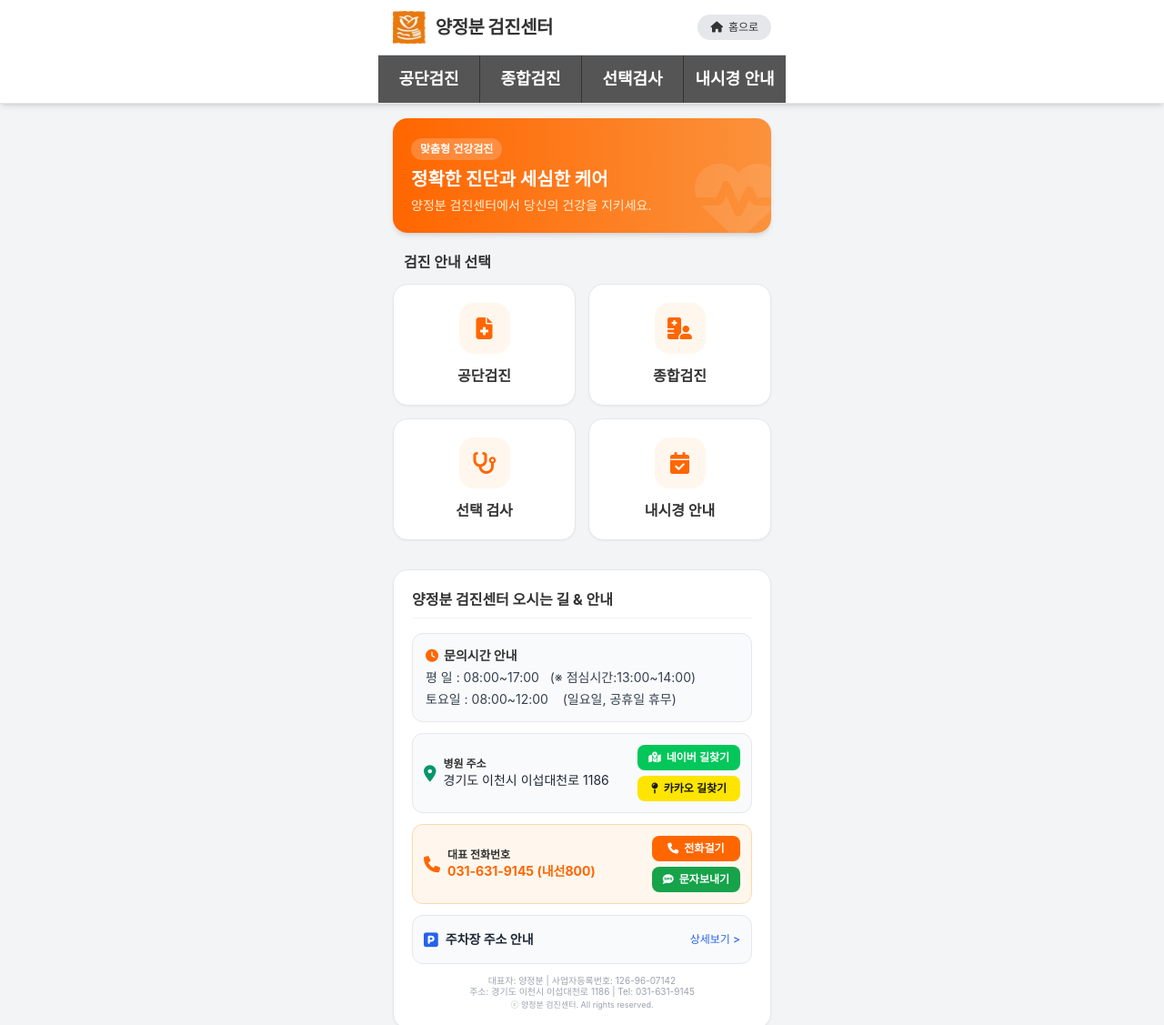
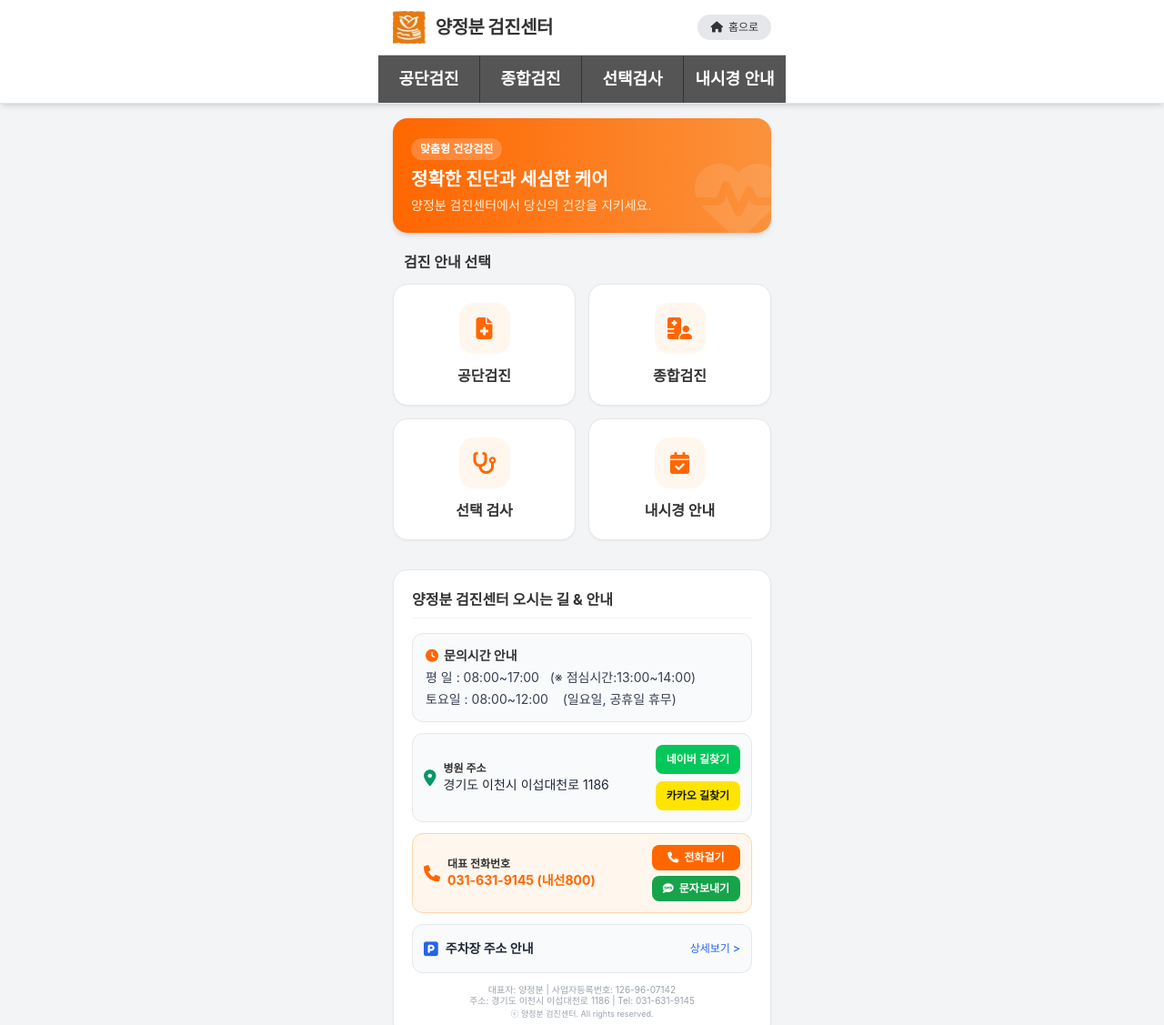
Before and after one commit to yjbobgy805-web/yjb, a plain HTML site: page index.html in a window 1280 px wide. Shown: the top 1127 px of the page at 91% size. Drawn offline with nearby package versions, Linux system fonts and the light colour scheme; some icons are missing; a web font is replaced by a local one.

Commit message:
index.html 업데이트

```diff
--- a/index.html
+++ b/index.html
@@ -1764,22 +1764,22 @@
 <!-- 지도 버튼 영역 -->
 <div class="flex flex-col gap-1.5 shrink-0">
 
-    <!-- 네이버 길찾기 버튼 -->
-
+
+<div class="flex flex-col gap-2">
+    <!-- 네이버 길찾기 -->
     <a href="https://map.naver.com/p/directions/-/14247854.7,4460591.2,%EC%96%91%EC%A0%95%EB%B6%84%EA%B2%80%EC%A7%84%EC%84%BC%ED%84%B0,11696767,PLACE_POI/-/car?c=15.00,0,0,0,dh"
-    target="_blank"
-       rel="noopener noreferrer"
-       class="bg-[#03C75A] hover:bg-[#02b351] text-white text-xs font-semibold px-3 py-1.5 rounded-lg flex items-center justify-center gap-1.5">
-        <i class="fa-solid fa-map-location-dot"></i> 네이버 길찾기
+       target="_blank" rel="noopener noreferrer"
+       class="bg-[#03C75A] text-white text-xs font-semibold px-3 py-2 rounded-lg flex items-center justify-center gap-1.5">
+        네이버 길찾기
     </a>
 
-    <!-- 카카오 길찾기 버튼 -->
-    <a href="https://map.kakao.com/?sName=%ED%98%84%EC%9E%AC+%EC%9C%84%EC%B9%98&eName=%EC%96%91%EC%A0%95%EB%B6%84%EA%B2%80%EC%A7%84%EC%84%BC%ED%84%B0&eX=599151&eY=1049394"
-       target="_blank"
-       rel="noopener noreferrer"
-       class="bg-[#FEE500] hover:bg-[#ebd300] text-[#191919] text-xs font-semibold px-3 py-1.5 rounded-lg flex items-center justify-center gap-1.5">
-        <i class="fa-solid fa-map-pin"></i> 카카오 길찾기
+    <!-- 카카오 길찾기 -->
+    <a href="https://map.kakao.com/?sName=%ED%98%84%EC%9E%AC+%EC%9C%84%EC%B9%98&eName=%EA%B2%BD%EA%B8%B0%EB%8F%84+%EC%9D%B4%EC%B2%80%EC%8B%9C+%EC%9D%B4%EC%84%b5%EB%8C%80%EC%B2%cn%EB%a1%9c+1186&eX=599151&eY=1049394"
+       target="_blank" rel="noopener noreferrer"
+       class="bg-[#FEE500] text-[#191919] text-xs font-semibold px-3 py-2 rounded-lg flex items-center justify-center gap-1.5">
+        카카오 길찾기
     </a>
+</div>
 
 </div>
 
```
